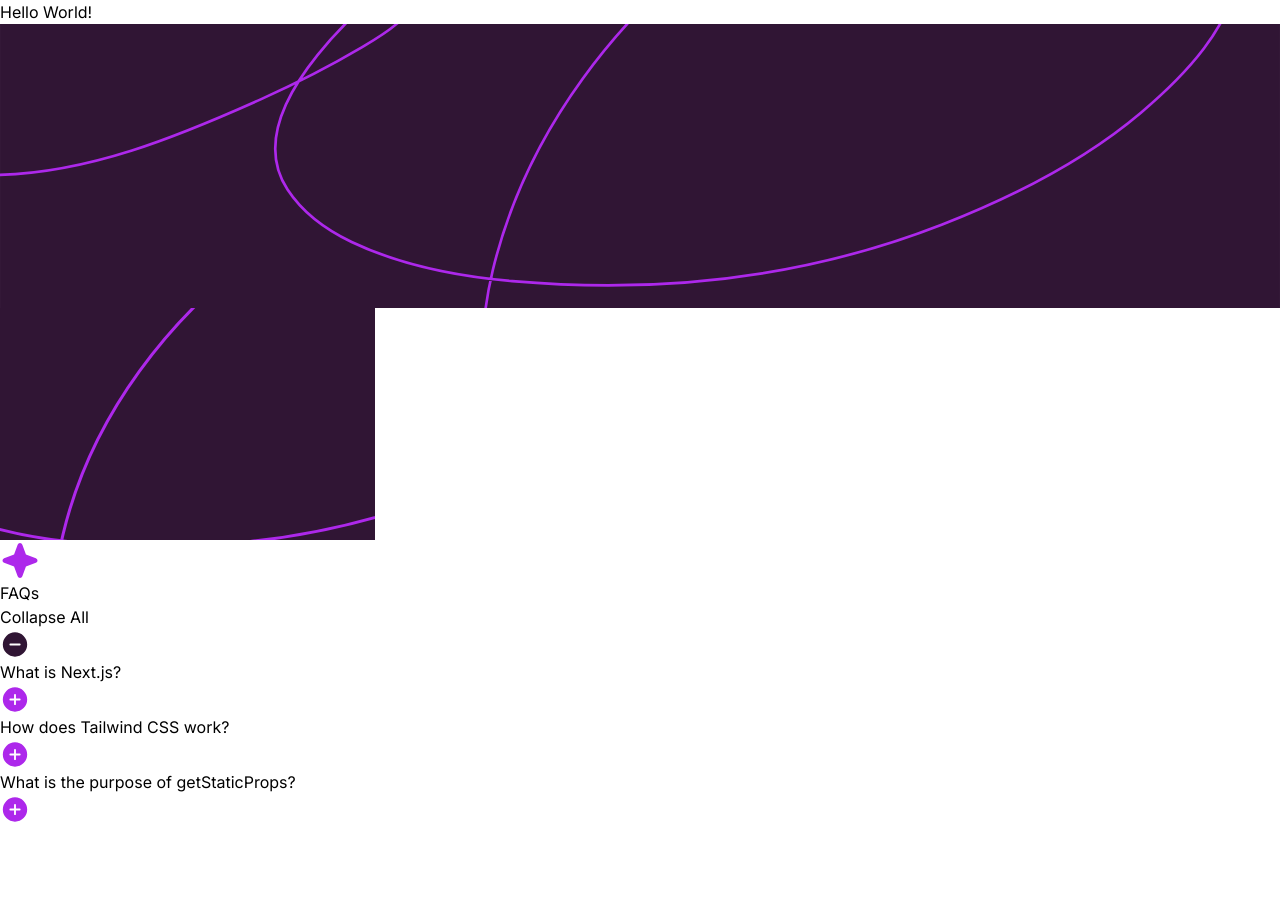
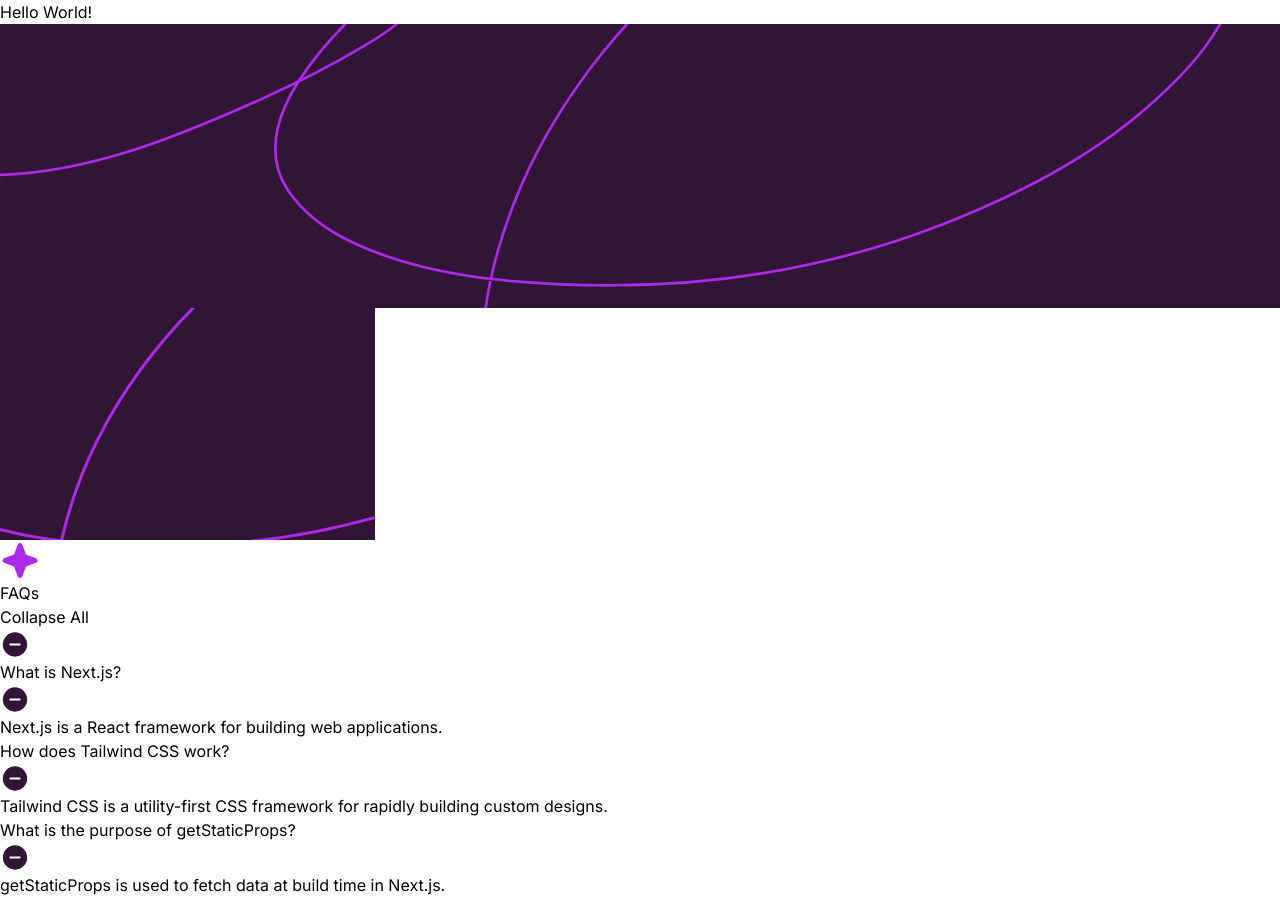
Before and after one commit to nnenna-syncpro/FaqAccordion, a Next.js app: page / in a window 1280 px wide. Both pictures are taken after a click on the element "Expand All". Before the commit the page ends 825 px from the top, so only its background shows below. Built offline with nearby package versions, Linux system fonts and the light colour scheme.

Commit message:
feat: expands and collapses all faq items at once

```diff
--- a/src/app/components/Faq/Accordion.tsx
+++ b/src/app/components/Faq/Accordion.tsx
@@ -1,23 +1,32 @@
 "use client"; // useState only works in a Client Component marked with "use client". so they're Server Components by default.
-import * as React from "react";
-import Image from "next/image";
 import IconMinus from "@/assets/images/icon-minus.svg";
 import IconPlus from "@/assets/images/icon-plus.svg";
-import { useState } from "react";
 import { useAutoAnimate } from "@formkit/auto-animate/react";
+import Image from "next/image";
+import { Dispatch, SetStateAction, useState } from "react";
 
 type Props = {
   question: string;
   answer: string;
-  isAccordionOpen?: boolean;
+  id: number;
+  active: boolean[];
+  setOpen: Dispatch<SetStateAction<boolean[]>>;
 };
 
-export default function Accordian(props: Props) {
-  const [isAccordionOpen, setAccordionOpen] = useState(false);
-
+export default function Accordian({
+  question,
+  answer,
+  id,
+  active,
+  setOpen,
+}: Props) {
   const toggleAccordionOpen = () => {
-    // sets setAccordionOpen to the opposite of isAccordionOpen
-    setAccordionOpen(!isAccordionOpen);
+    //keep a copy of the isOpen array in state
+    let isActive = [...active!];
+    //change the state of one item
+    isActive[id] = !isActive[id];
+    //set the new state
+    setOpen(isActive);
   };
 
   const [animationParent] = useAutoAnimate();
@@ -29,9 +38,9 @@ export default function Accordian(props: Props) {
         onClick={toggleAccordionOpen}
         className="flex justify-between cursor-pointer font-semibold text-xl md:text-2xl"
       >
-        <span>{props.question}</span>
+        <span>{question}</span>
         <div>
-          {isAccordionOpen ? (
+          {active![id] ? (
             <Image
               src={IconMinus}
               alt="minus-icon"
@@ -47,11 +56,9 @@ export default function Accordian(props: Props) {
         </div>
       </div>
       {/* if accordion is open then show answer */}
-      {isAccordionOpen && (
+      {active![id] && (
         <div>
-          <p className="text-base md:text-lg text-gray-500 pb-3">
-            {props.answer}
-          </p>
+          <p className="text-base md:text-lg text-gray-500 pb-3">{answer}</p>
         </div>
       )}
     </div>
--- a/src/app/components/Faq/Faq.tsx
+++ b/src/app/components/Faq/Faq.tsx
@@ -1,23 +1,31 @@
-import React, { MouseEventHandler } from "react";
-import Image from "next/image";
 import Accordian from "@/app/components/Faq/Accordion";
-import IconStar from "@/assets/images/icon-star.svg";
 import IconMinus from "@/assets/images/icon-minus.svg";
 import IconPlus from "@/assets/images/icon-plus.svg";
+import IconStar from "@/assets/images/icon-star.svg";
+import Image from "next/image";
+import { Dispatch, MouseEventHandler, SetStateAction } from "react";
 
 type Props = {
   question: string;
   answer: string;
-  isAccordionOpen?: boolean;
+  id: number;
 };
 
 interface FaqProps {
   handleToggle: MouseEventHandler<HTMLDivElement>;
   isOpen: any;
   faqs: Props[];
+  active: boolean[];
+  setOpen: Dispatch<SetStateAction<boolean[]>>;
 }
 
-export default function Faq({ handleToggle, isOpen, faqs }: FaqProps) {
+export default function Faq({
+  handleToggle,
+  isOpen,
+  faqs,
+  active,
+  setOpen,
+}: FaqProps) {
   return (
     <section className="relative bg-white mx-auto max-w-xs sm:max-w-4xl rounded-xl flex flex-col gap-4 mt-24 md:mt-35 p-5">
       {/* max width on mobile screens is 320px and 768px on larger screens */}
@@ -54,8 +62,10 @@ export default function Faq({ handleToggle, isOpen, faqs }: FaqProps) {
           <Accordian
             question={faq.question}
             answer={faq.answer}
-            isAccordionOpen={faq.isAccordionOpen}
             key={i}
+            id={faq.id}
+            active={active}
+            setOpen={setOpen}
           />
         ))}
       </div>
--- a/src/app/page.tsx
+++ b/src/app/page.tsx
@@ -6,18 +6,39 @@ import { useState } from "react";
 import Faq from "./components/Faq/Faq";
 
 export default function Home() {
-  const [isOpen, setOpen] = useState(false);
+  //create state for each accordion item and expand/collapse all
+  const [isOpen, setOpen] = useState([
+    false,
+    false,
+    false,
+    false,
+    false,
+    false,
+    false,
+  ]);
 
+  //check if any state changes to true
+  const isSomeOpen = isOpen.some((item) => item);
+
+  //handle toggle for all states including expand/collapse all
   const toggleOpen = () => {
-    // sets setAccordionOpen to the opposite of isAccordionOpen
-    setOpen(!isOpen);
+    //if any state is true change it to false and vice versa
+    isSomeOpen
+      ? setOpen([false, false, false, false, false, false, false])
+      : setOpen([true, true, true, true, true, true, true]);
   };
 
   return (
     <main className="min-h-screen relative p-4 pb-10 bg-purple-100">
       Hello World!
       <BackgroundImage />
-      <Faq handleToggle={toggleOpen} isOpen={isOpen} faqs={faqs} />
+      <Faq
+        handleToggle={toggleOpen}
+        isOpen={isSomeOpen}
+        faqs={faqs}
+        active={isOpen}
+        setOpen={setOpen}
+      />
     </main>
   );
 }
@@ -44,17 +65,17 @@ const faqs = [
   {
     question: "What is Next.js?",
     answer: "Next.js is a React framework for building web applications.",
-    isAccordionOpen: false,
+    id: 1,
   },
   {
     question: "How does Tailwind CSS work?",
     answer:
       "Tailwind CSS is a utility-first CSS framework for rapidly building custom designs.",
-    isAccordionOpen: false,
+    id: 2,
   },
   {
     question: "What is the purpose of getStaticProps?",
     answer: "getStaticProps is used to fetch data at build time in Next.js.",
-    isAccordionOpen: false,
+    id: 3,
   },
 ];
```
